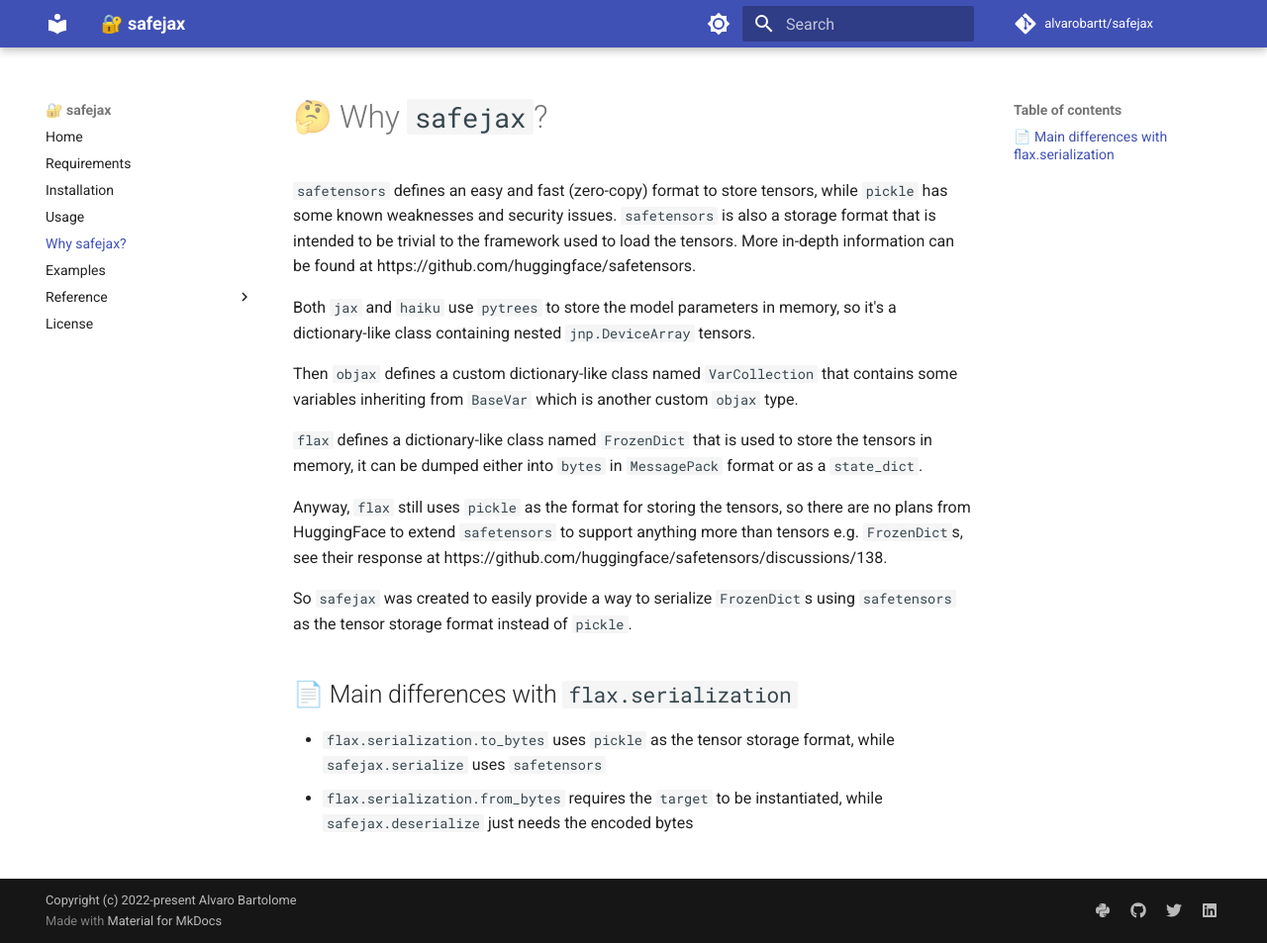
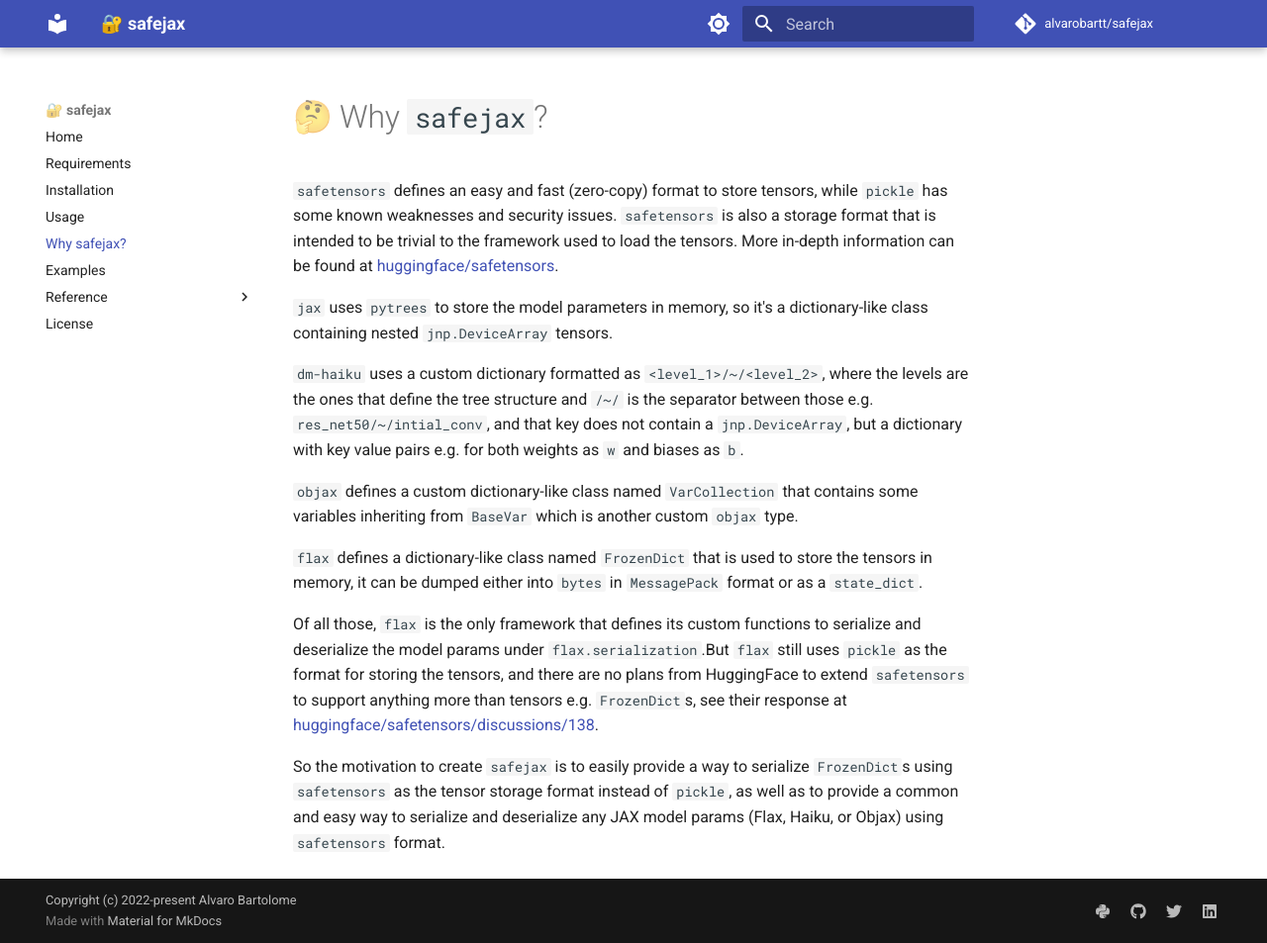
Before and after one commit to alvarobartt/safejax, an MkDocs documentation site: the page built from docs/why_safejax.md, in a window 1280 px wide and 953 px high. Shown: the whole window at 99% size. Built offline with MkDocs 1.6.1 and Material for MkDocs 9.7.7, drawn with Linux system fonts in a browser that asks for light colours; comment, search, counter and statistics services are not loaded.

```diff
--- a/docs/usage.md
+++ b/docs/usage.md
@@ -117,4 +117,5 @@
 
 ---
 
-More in-detail examples can be found at [`examples/`](./examples) for `flax`, `dm-haiku`, and `objax`.
+More in-detail examples can be found at [`examples/`](https://github.com/alvarobartt/safejax/examples)
+for `flax`, `dm-haiku`, and `objax`.
--- a/docs/why_safejax.md
+++ b/docs/why_safejax.md
@@ -4,29 +4,30 @@
 while `pickle` has some known weaknesses and security issues. `safetensors`
 is also a storage format that is intended to be trivial to the framework
 used to load the tensors. More in-depth information can be found at
-https://github.com/huggingface/safetensors.
+[huggingface/safetensors](https://github.com/huggingface/safetensors).
 
-Both `jax` and `haiku` use `pytrees` to store the model parameters in memory, so
+`jax` uses `pytrees` to store the model parameters in memory, so
 it's a dictionary-like class containing nested `jnp.DeviceArray` tensors.
 
-Then `objax` defines a custom dictionary-like class named `VarCollection` that contains
+`dm-haiku` uses a custom dictionary formatted as `<level_1>/~/<level_2>`, where the
+levels are the ones that define the tree structure and `/~/` is the separator between those
+e.g. `res_net50/~/intial_conv`, and that key does not contain a `jnp.DeviceArray`, but a
+dictionary with key value pairs e.g. for both weights as `w` and biases as `b`.
+
+`objax` defines a custom dictionary-like class named `VarCollection` that contains
 some variables inheriting from `BaseVar` which is another custom `objax` type.
 
 `flax` defines a dictionary-like class named `FrozenDict` that is used to
 store the tensors in memory, it can be dumped either into `bytes` in `MessagePack`
 format or as a `state_dict`.
 
-Anyway, `flax` still uses `pickle` as the format for storing the tensors, so
-there are no plans from HuggingFace to extend `safetensors` to support anything
-more than tensors e.g. `FrozenDict`s, see their response at
-https://github.com/huggingface/safetensors/discussions/138.
+Of all those, `flax` is the only framework that defines its custom functions to
+serialize and deserialize the model params under `flax.serialization`.But `flax` still
+uses `pickle` as the format for storing the tensors, and there are no plans from HuggingFace
+to extend `safetensors` to support anything more than tensors e.g. `FrozenDict`s, see their
+response at [huggingface/safetensors/discussions/138](https://github.com/huggingface/safetensors/discussions/138).
 
-So `safejax` was created to easily provide a way to serialize `FrozenDict`s
-using `safetensors` as the tensor storage format instead of `pickle`.
-
-## 📄 Main differences with `flax.serialization`
-
-* `flax.serialization.to_bytes` uses `pickle` as the tensor storage format, while
-`safejax.serialize` uses `safetensors`
-* `flax.serialization.from_bytes` requires the `target` to be instantiated, while
-`safejax.deserialize` just needs the encoded bytes
+So the motivation to create `safejax` is to easily provide a way to serialize `FrozenDict`s
+using `safetensors` as the tensor storage format instead of `pickle`, as well as to provide
+a common and easy way to serialize and deserialize any JAX model params (Flax, Haiku, or Objax)
+using `safetensors` format.
```
Also changed, not shown: README.md (+19 -11 lines), docs/index.md (+2 -2 lines).
